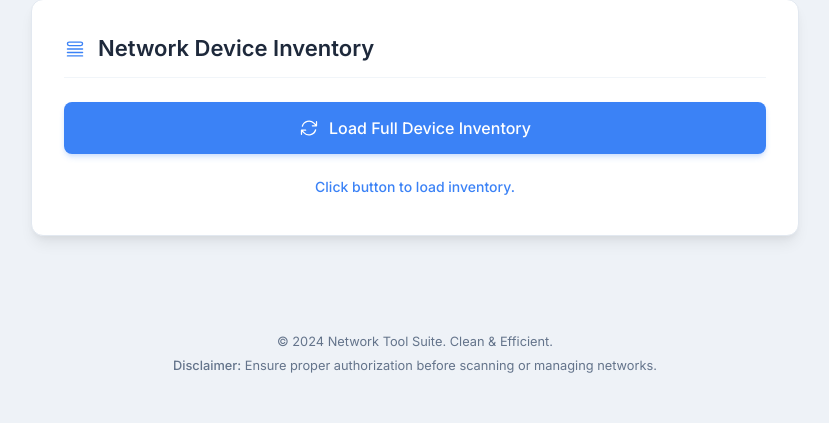
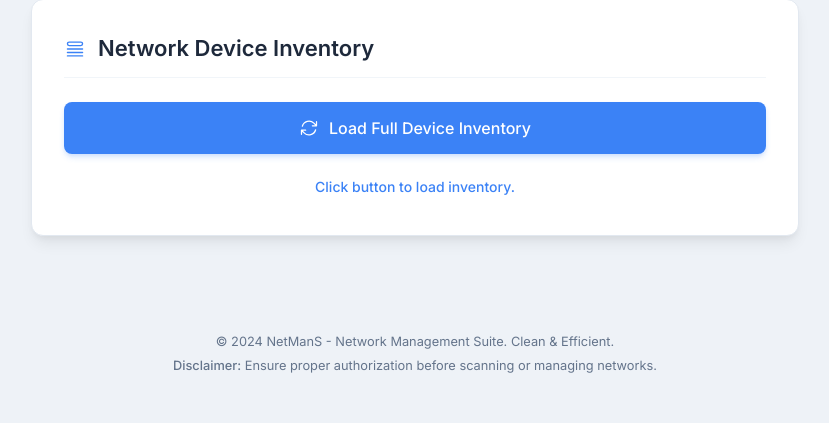
Before and after one commit to hlNaveen/NetMans, a Flask app: page / in a window 1280 px wide. Shown: the part 2539-2962 px from the top of the page, without its empty margins (225-1054 px from the left). Run offline with Flask 2, Linux system fonts and the light colour scheme; some libraries are stand-ins or nearby versions.

Commit message:
Update index.html

```diff
--- a/templates/index.html
+++ b/templates/index.html
@@ -3,7 +3,7 @@
 <head>
     <meta charset="UTF-8">
     <meta name="viewport" content="width=device-width, initial-scale=1.0">
-    <title>Network Tool Suite - Elegant UI</title>
+    <title>NetManS</title>
     <script src="https://cdn.tailwindcss.com"></script>
     <script src="https://cdn.jsdelivr.net/npm/chart.js@3.7.0/dist/chart.min.js"></script>
     <link href="https://fonts.googleapis.com/css2?family=Inter:wght@300;400;500;600;700&display=swap" rel="stylesheet">
@@ -174,7 +174,7 @@
 <body>
     <div class="main-container">
         <header class="page-header">
-            <h1 class="page-title">Network Intelligence Suite</h1>
+            <h1 class="page-title">Intelligent Network Management Suite</h1>
             <p class="page-subtitle">Discover, Monitor, and Manage Your Network Assets.</p>
         </header>
 
@@ -370,7 +370,7 @@
     </div>
 
     <footer class="footer">
-        <p>&copy; 2024 Network Tool Suite. Clean & Efficient.</p>
+        <p>&copy; 2024 NetManS - Network Management Suite. Clean & Efficient.</p>
         <p class="mt-1"><strong>Disclaimer:</strong> Ensure proper authorization before scanning or managing networks.</p>
     </footer>
 
@@ -488,22 +488,17 @@
             } catch (error) { /* ... error handling ... */ }
         });
 
-        // --- Port Check Logic (remains the same) ---
         checkPortButton.addEventListener('click', async () => { /* ... */ });
 
-        // --- Device Info Fetch Logic (remains the same) ---
         fetchDeviceInfoButton.addEventListener('click', async () => { /* ... */ });
 
-        // --- SSH Command Logic (remains the same) ---
         executeSshButton.addEventListener('click', async () => { /* ... */ });
 
-        // --- Ping History Modal Logic (remains the same) ---
         function openPingHistoryModal(ipAddress) { /* ... */ }
         closePingHistoryModalButton.addEventListener('click', () => pingHistoryModal.classList.remove('active'));
         pingHistoryModal.addEventListener('click', (event) => { if (event.target === pingHistoryModal) pingHistoryModal.classList.remove('active'); });
         function renderPingCharts(labels, rttData, lossData) { /* ... */ }
 
-        // --- Device Inventory Logic ---
         loadInventoryButton.addEventListener('click', async () => {
             deviceInventoryStatusMessage.textContent = 'Loading all known devices...';
             deviceInventoryStatusMessage.className = 'status-info text-center';
@@ -539,9 +534,6 @@
                 deviceInventoryStatusMessage.className = 'status-error text-center';
             }
         });
-        // Placeholder for truncated JS logic from previous responses
-        // Ensure all event listeners and functions for port check, device info, SSH, and ping history are included here
-        // from the previous complete HTML file if they were omitted for brevity in this specific update.
     </script>
 </body>
 </html>
```
